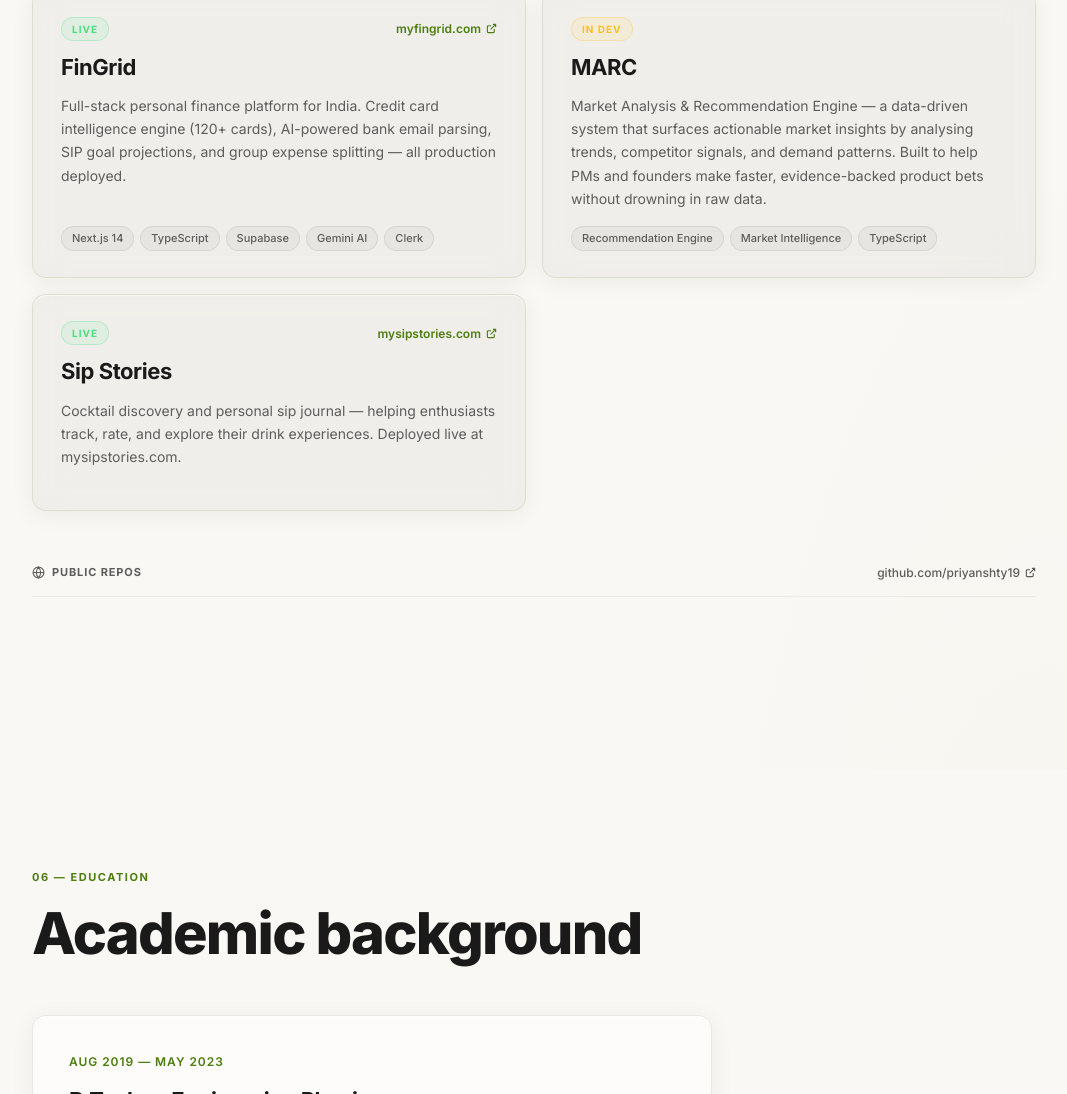
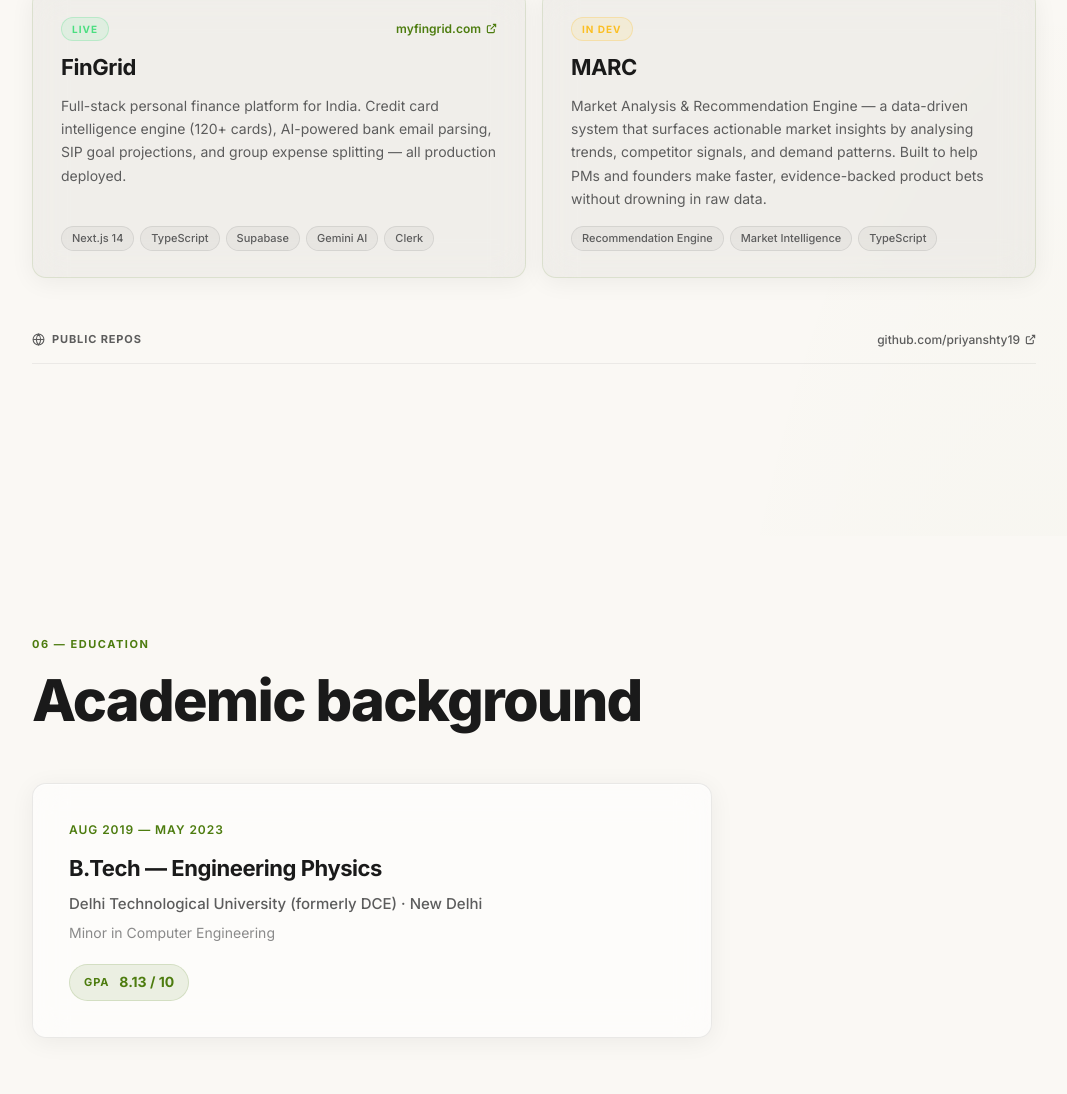
Before and after one commit to priyanshty19/Portfolio-Priyansh, a plain HTML site: page index.html in a window 1280 px wide. Shown: the part 4890-5984 px from the top of the page, without its empty margins (106-1173 px from the left). Drawn offline with Linux system fonts and the light colour scheme; no server answers.

Commit message:
Comment out build-card div in index.html
Commented out the build-card div for the Sip Stories project.

```diff
--- a/index.html
+++ b/index.html
@@ -494,7 +494,7 @@
           </div>
 
           <!-- LCohol -->
-          <div class="build-card">
+          <!-- <div class="build-card">
             <div class="build-card-top">
               <span class="build-status build-status--live">Live</span>
               <a href="https://mysipstories.com" target="_blank" rel="noopener" class="build-card-link">
@@ -505,7 +505,7 @@
             <h3 class="build-name">Sip Stories</h3>
             <p class="build-desc">Cocktail discovery and personal sip journal — helping enthusiasts track, rate, and explore their drink experiences. Deployed live at mysipstories.com.</p>
             <div class="build-tags"></div>
-          </div>
+          </div> -->
 
         </div>
       </div>
```
